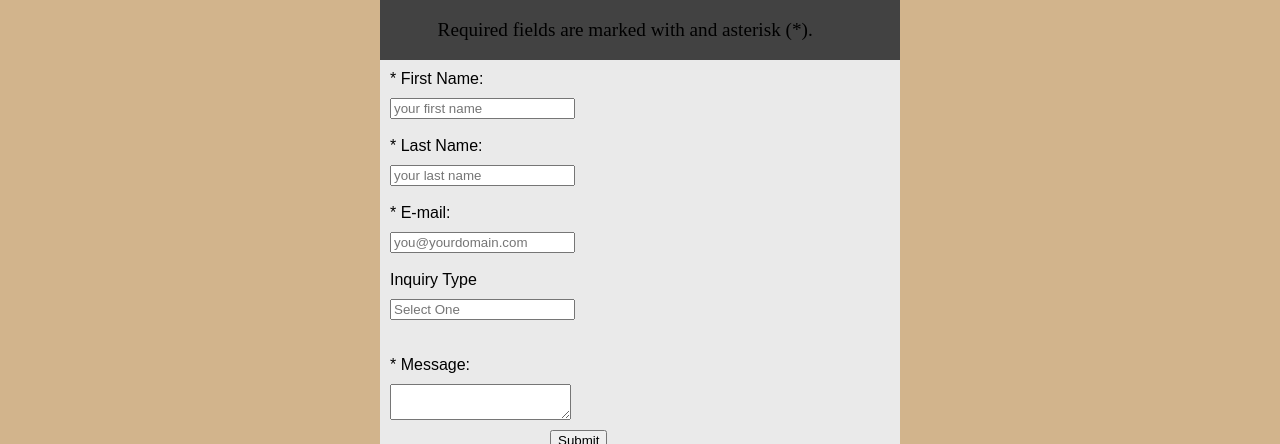
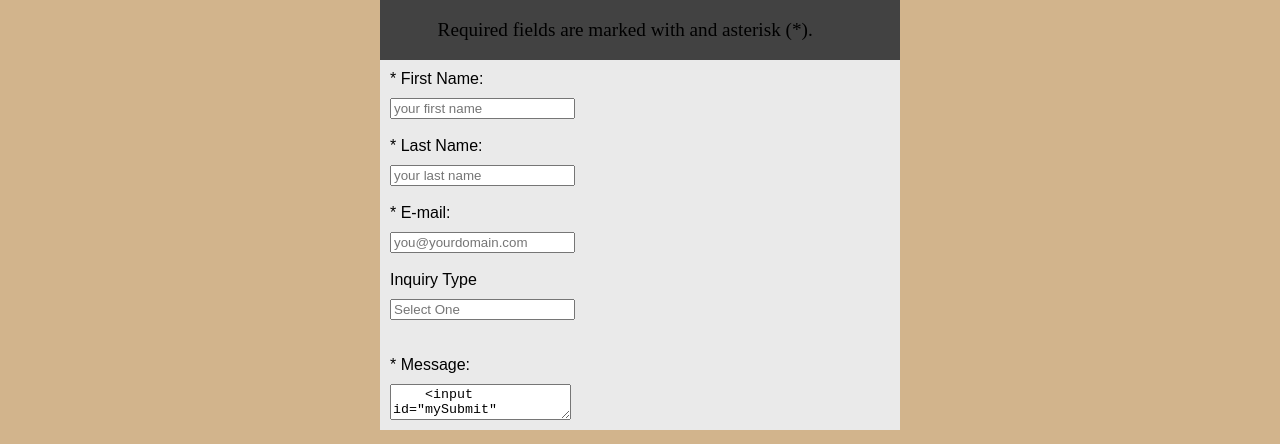
Before and after one commit to luigar/shuttershock, a plain HTML site: page contact.html in a window 1280 px wide. Shown: the part 356-800 px from the top of the page. Drawn offline with Linux system fonts and the light colour scheme.

Commit message:
Update contact.html

```diff
--- a/contact.html
+++ b/contact.html
@@ -37,7 +37,7 @@
         </datalist>
     <br>
     <label for="myComments">* Message:</label>
-    <textarea name="myComments" id="myComments" rows="2" cols="20"> </textarea>
+    <textarea name="myComments" id="myComments" rows="2" cols="20"</textarea>
     <input id="mySubmit" type="submit" value="Submit">
 </form>
 
```
